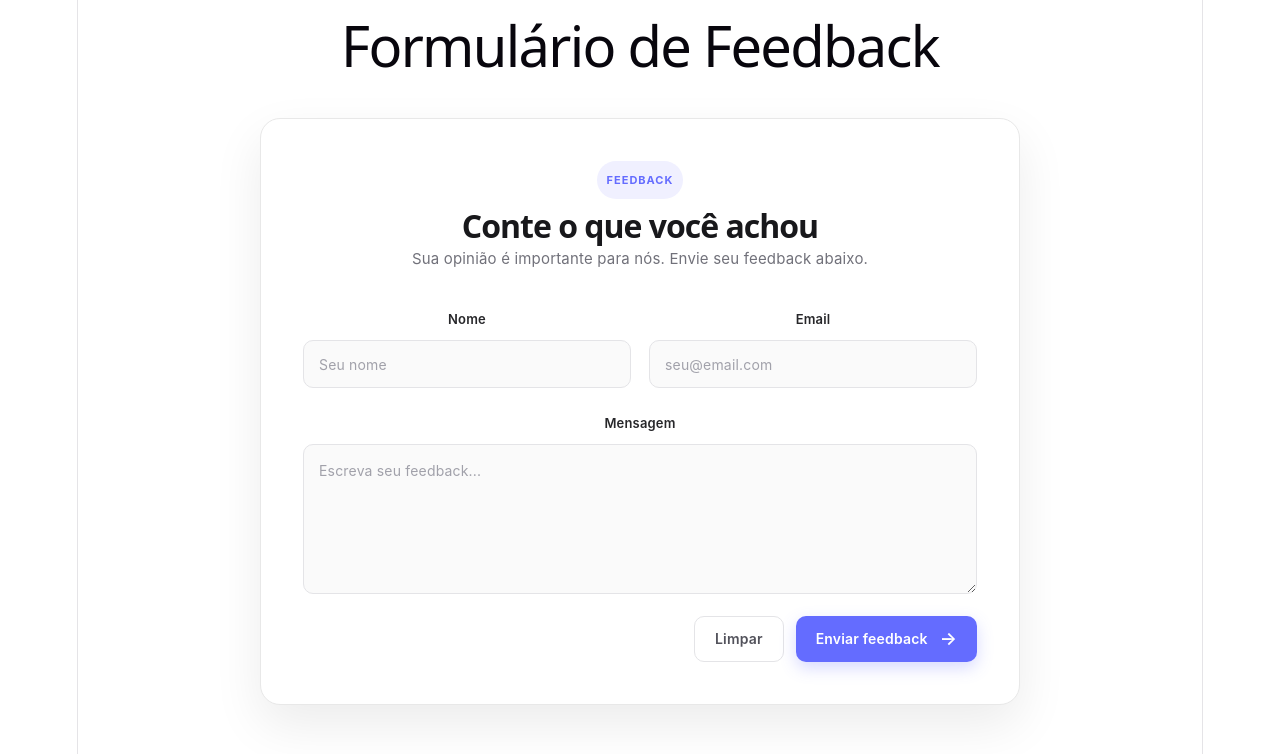
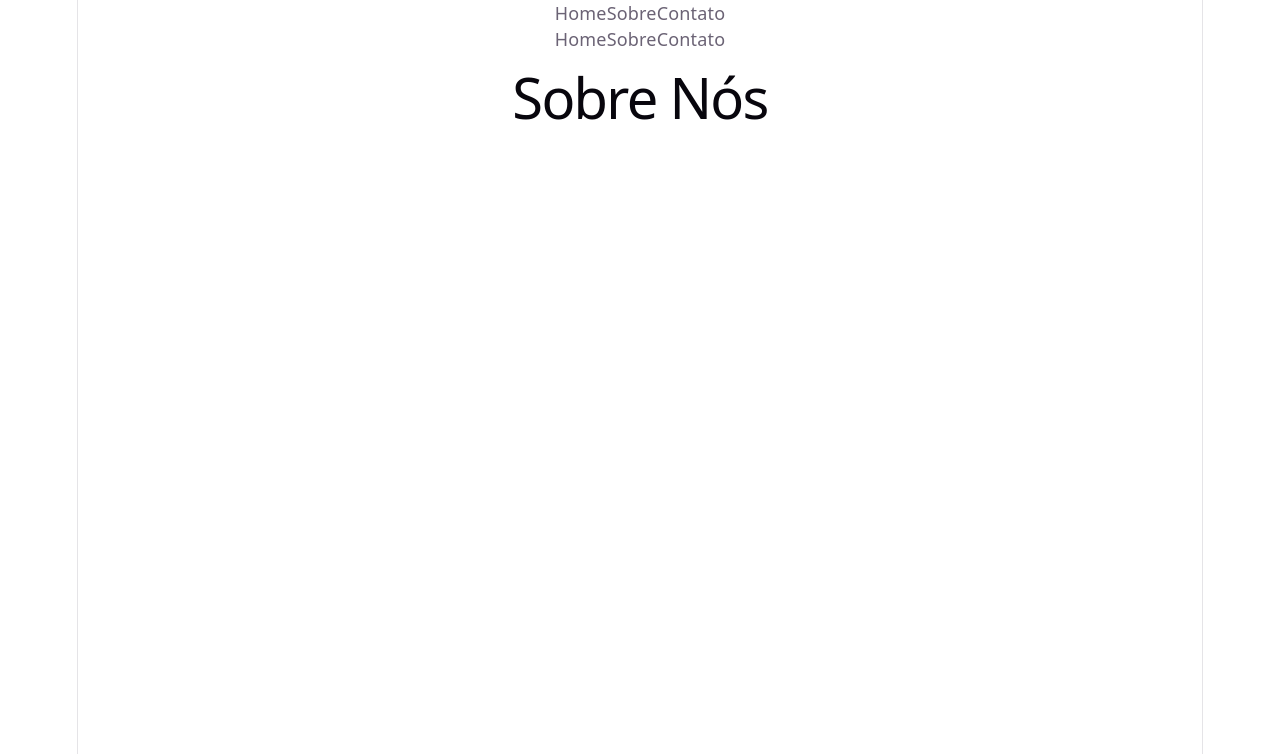
Before and after one commit to devstoks/projeto-react-step, a React (Vite) app: page /about in a window 1280 px wide. Shown: the top 754 px of the page. Built offline with nearby package versions, Linux system fonts and the light colour scheme.

Commit message:
aula 10: react router com multi paginas

```diff
--- a/package.json
+++ b/package.json
@@ -16,6 +16,7 @@
     "axios": "^1.19.0",
     "react": "^19.2.7",
     "react-dom": "^19.2.7",
+    "react-router-dom": "^7.18.2",
     "styled-components": "^6.4.4"
   },
   "devDependencies": {
--- a/src/App.jsx
+++ b/src/App.jsx
@@ -1,14 +1,23 @@
 
-import FeedbackForm from './components/Aula09/casa/FeedbackForm';
+import { BrowserRouter, Routes, Route } from 'react-router-dom';
+import Home from './components/Aula10/Home';
+import About from './components/Aula10/About';
+import Contact from './components/Aula10/Contact';
+import Navbar from './components/Aula10/Navbar';
+import Navbar2 from './components/Aula10/Navbar2';
 
-
-function App() {
+const App = () => {
   return (
-    <div>
-      <h1>Formulário de Feedback</h1>
-      <FeedbackForm />
-    </div>
+    <BrowserRouter>
+      <Navbar />
+      <Navbar2 />
+      <Routes>
+        <Route path="/" element={<Home />} />
+        <Route path="/about" element={<About />} />
+        <Route path="/contact" element={<Contact />} />
+      </Routes>
+    </BrowserRouter>
   );
-}
+};
 
 export default App;
--- /dev/null
+++ b/src/components/Aula10/About.jsx
@@ -0,0 +1,6 @@
+
+const About = () => {
+  return <h1>Sobre Nós</h1>;
+};
+
+export default About;
--- /dev/null
+++ b/src/components/Aula10/Contact.jsx
@@ -0,0 +1,6 @@
+
+const Contact = () => {
+  return <h1>Contato</h1>;
+};
+
+export default Contact;
--- /dev/null
+++ b/src/components/Aula10/Home.jsx
@@ -0,0 +1,6 @@
+
+const Home = () => {
+  return <h1>Página Inicial</h1>;
+};
+
+export default Home;
--- /dev/null
+++ b/src/components/Aula10/Navbar.jsx
@@ -0,0 +1,14 @@
+
+import { Link } from 'react-router-dom';
+
+const Navbar = () => {
+  return (
+    <nav>
+      <Link to="/">Home</Link>
+      <Link to="/about">Sobre</Link>
+      <Link to="/contact">Contato</Link>
+    </nav>
+  );
+};
+
+export default Navbar;
--- /dev/null
+++ b/src/components/Aula10/Navbar2.jsx
@@ -0,0 +1,29 @@
+
+import { NavLink } from 'react-router-dom';
+
+const Navbar2 = () => {
+  return (
+    <nav>
+      <NavLink
+        to="/"
+        className={({ isActive }) => (isActive ? 'active' : '')}
+      >
+        Home
+      </NavLink>
+      <NavLink
+        to="/about"
+        className={({ isActive }) => (isActive ? 'active' : '')}
+      >
+        Sobre
+      </NavLink>
+      <NavLink
+        to="/contact"
+        className={({ isActive }) => (isActive ? 'active' : '')}
+      >
+        Contato
+      </NavLink>
+    </nav>
+  );
+};
+
+export default Navbar2;
```
Also changed, not shown: 1 other file (tests, documents, lock files or other folders).
